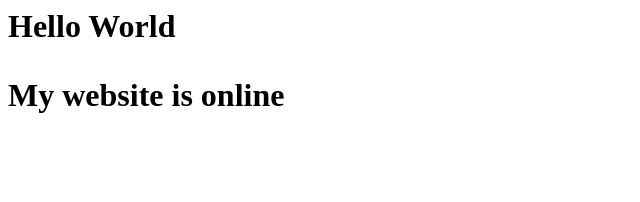
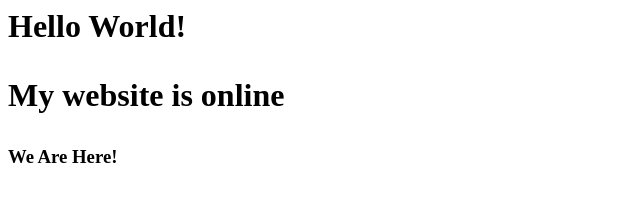
Before and after one commit to marybridget/marybridget.github.io, a plain HTML site: page index.html in a window 1280 px wide. Shown: the whole page, without its empty margins (0-640 px from the left). Drawn offline with Linux system fonts and the light colour scheme.

Commit message:
Updated.html

```diff
--- a/index.html
+++ b/index.html
@@ -1,3 +1,5 @@
-<h1>Hello World<h1/>
+<h1>Hello World!<h1/>
 
 <p>My website is online</p>
+
+<h3>We Are Here!</h3>
```
